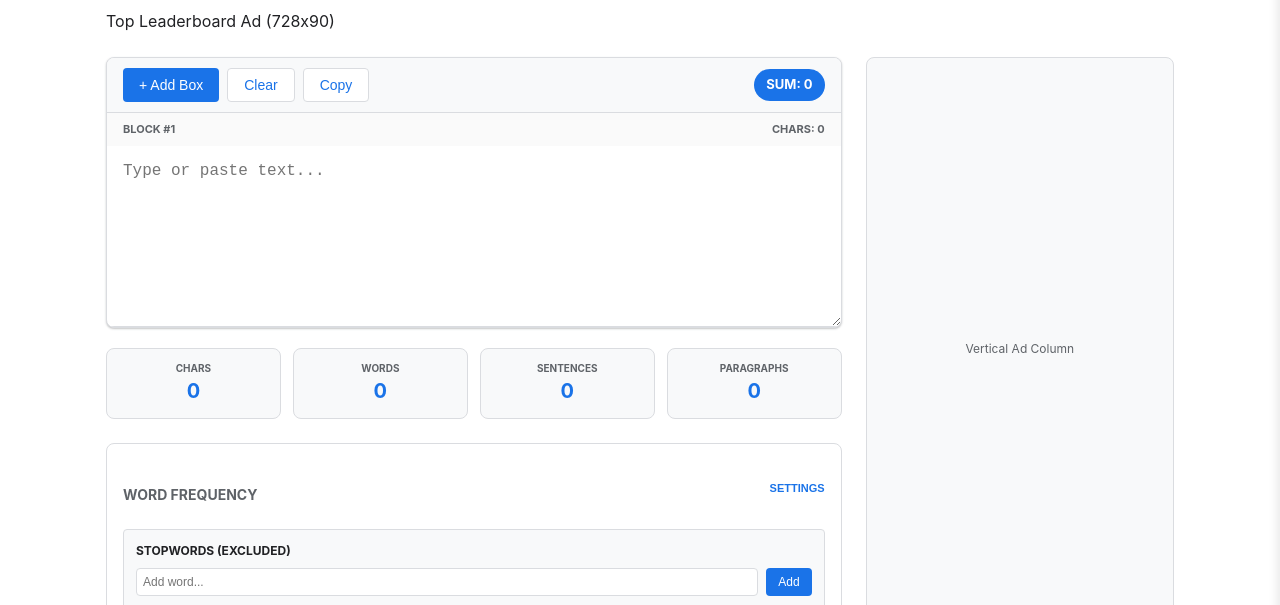
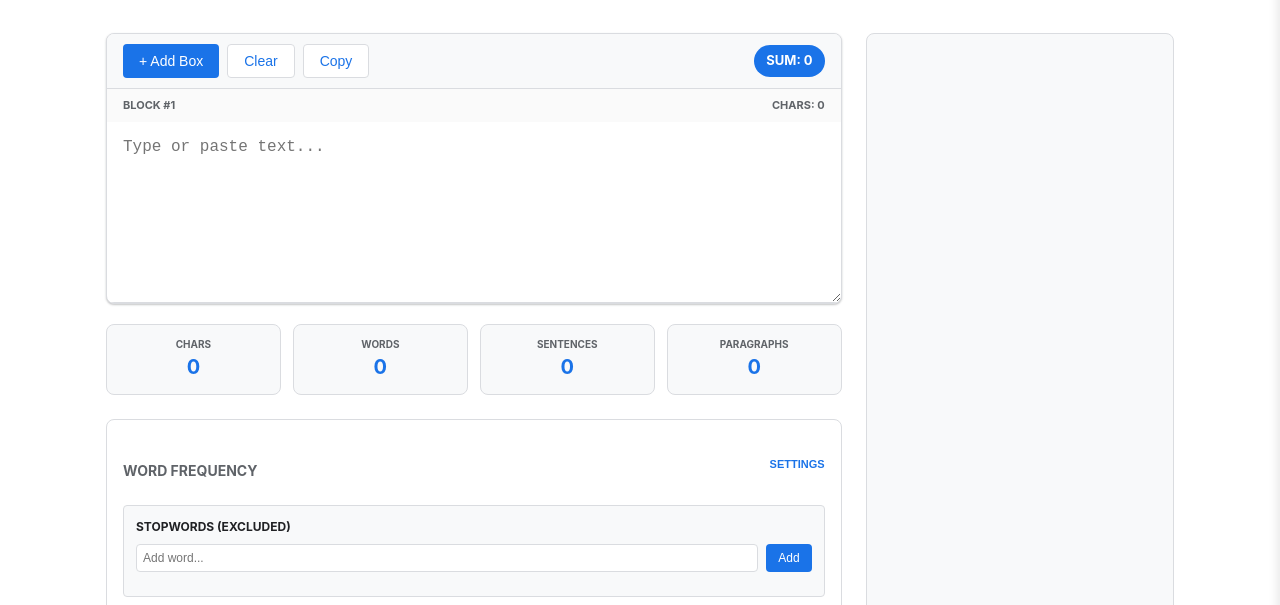
Before and after one commit to Atulscript/charactersum, a website: page index.html in a window 1280 px wide. Shown: the part 184-789 px from the top of the page. Drawn offline with Linux system fonts and the light colour scheme.

Commit message:
Cleanup: Removed all ad placeholder text

```diff
--- a/index.html
+++ b/index.html
@@ -326,7 +326,7 @@
 
         <!-- Top Ad Block -->
         <div class="ad-block ad-top">
-            <div class="ad-placeholder">Top Leaderboard Ad (728x90)</div>
+            <div class="ad-placeholder"></div>
         </div>
 
         <article class="main-layout">
@@ -379,7 +379,7 @@
 
             <aside class="right-sidebar">
                 <div class="ad-slot" style="background:var(--g-gray-light); border:1px solid var(--g-border); min-height:600px; display:flex; align-items:center; justify-content:center; border-radius:var(--radius);">
-                    <p style="font-size:12px; color:var(--g-gray);">Vertical Ad Column</p>
+                    <p style="font-size:12px; color:var(--g-gray);"></p>
                 </div>
             </aside>
         </article>
@@ -408,7 +408,7 @@
         <!-- Bottom Ad Block -->
         <div class="ad-container">
             <div class="ad-placeholder-banner">
-                <p>Bottom Leaderboard Ad (728x90)</p>
+                <p></p>
             </div>
         </div>
     </main>
```
